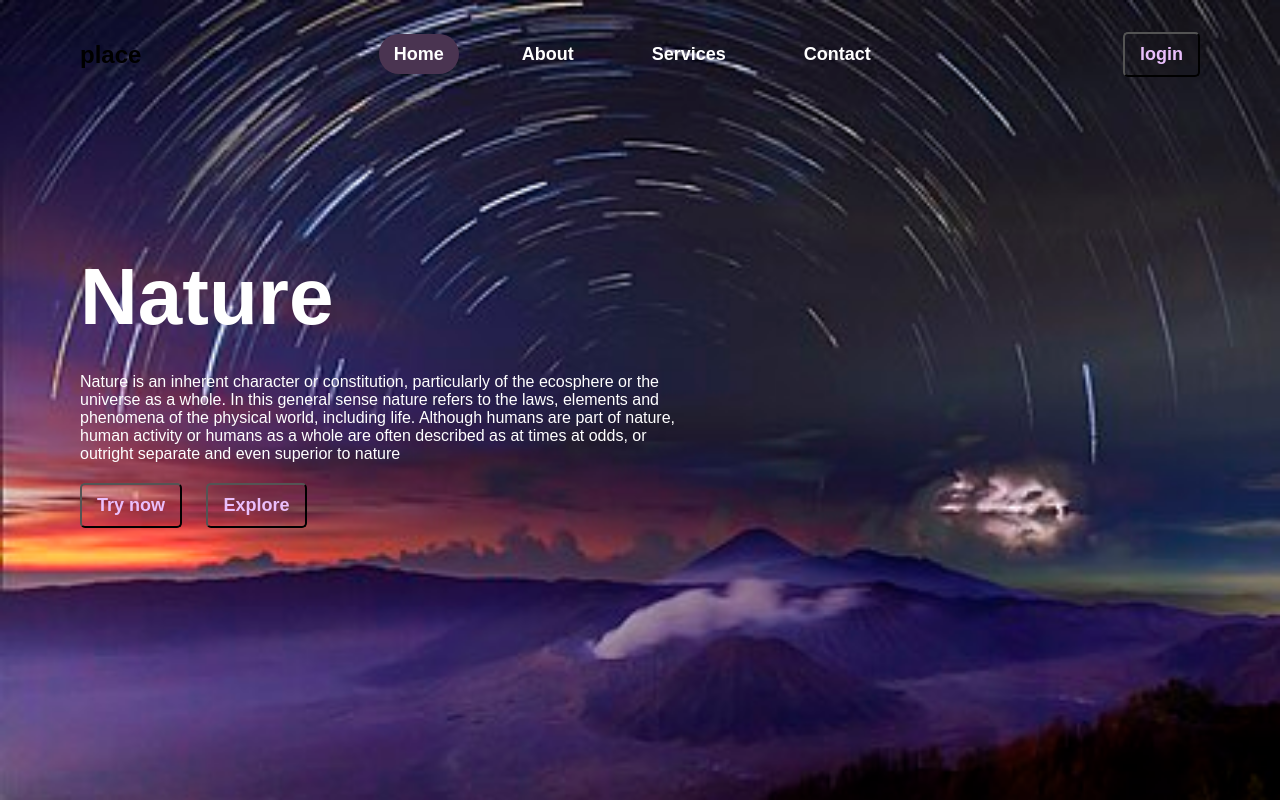
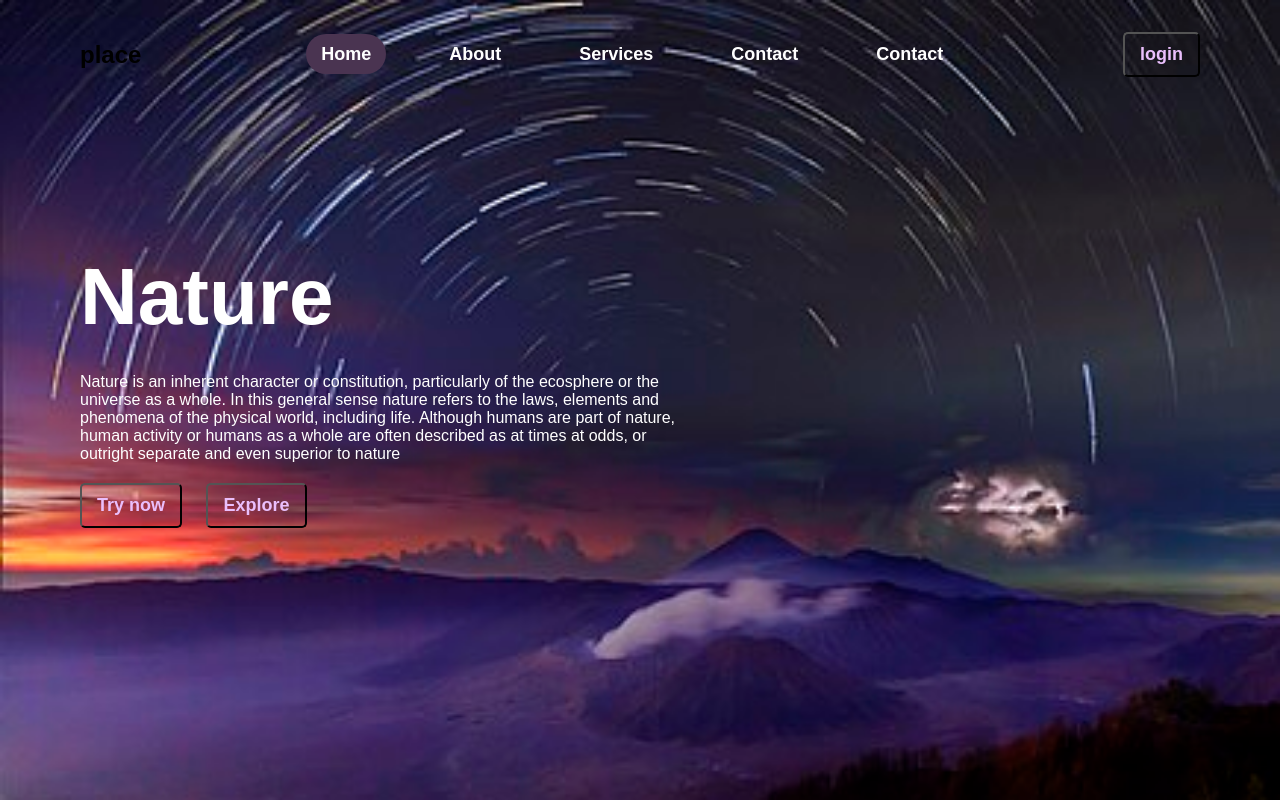
Before and after one commit to shikiba-nas/landing-page-1, a plain HTML site: page index.html in a window 1280 px wide. Drawn offline with Linux system fonts and the light colour scheme.

Commit message:
changes made in index file

```diff
--- a/index.html
+++ b/index.html
@@ -18,6 +18,7 @@
                     <li><a class="#">About</a></li>
                     <li><a class="#">Services</a></li>
                     <li><a class="#">Contact</a></li>
+                    <li><a class="#">Contact</a></li>
                 </ul>
             </div>
 
```
